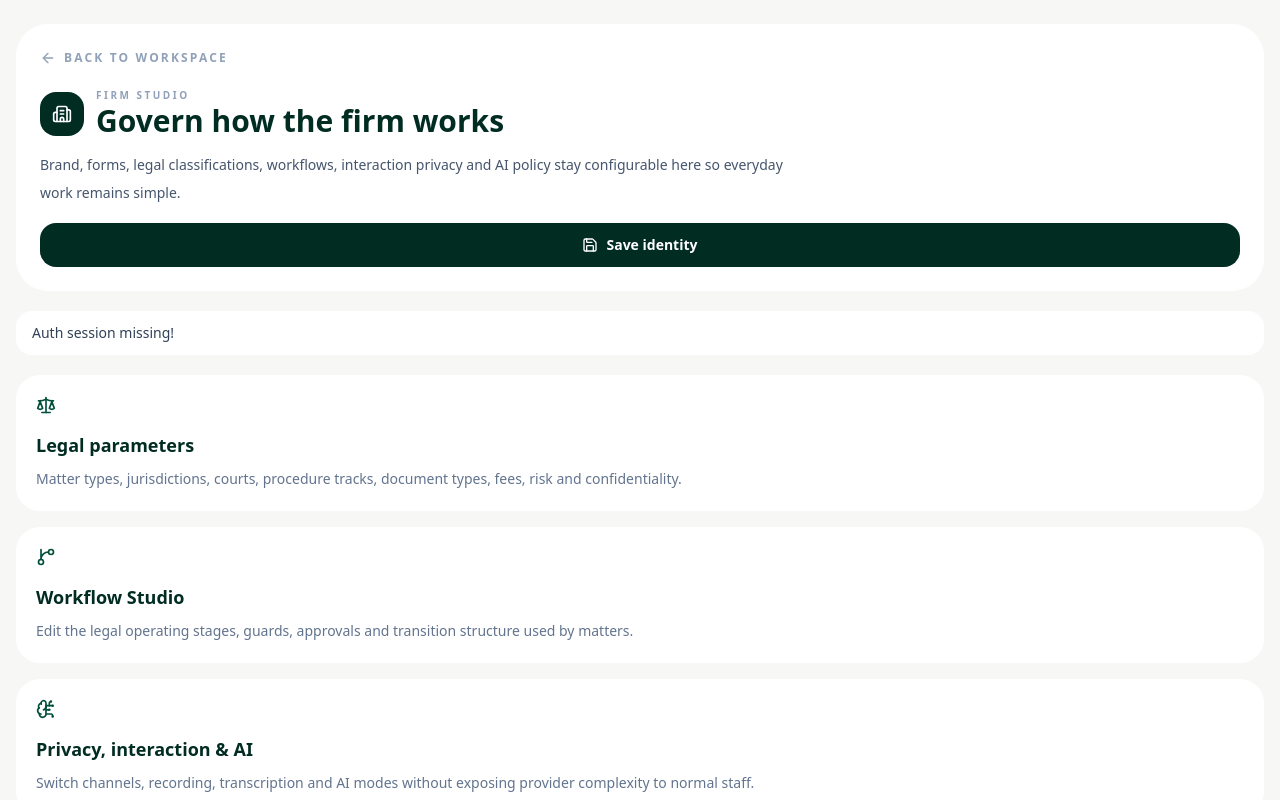
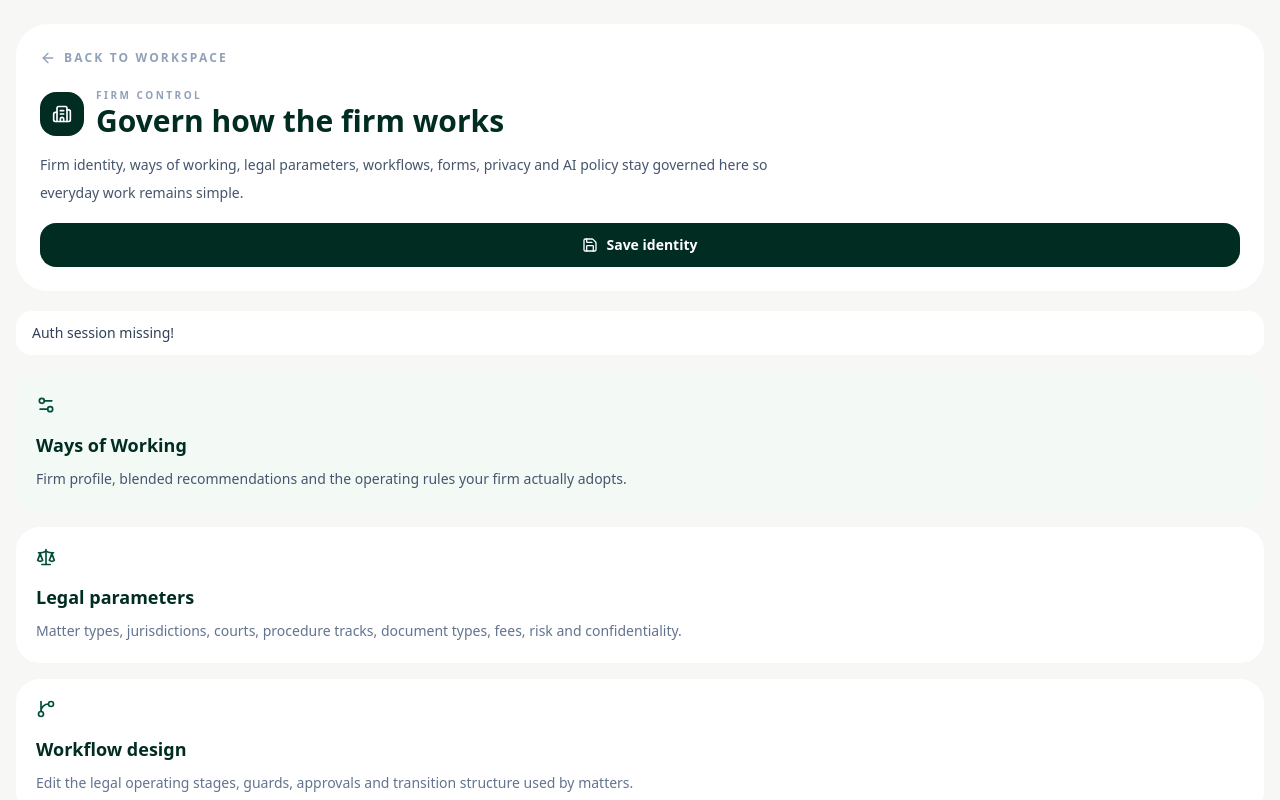
Before and after one commit to Lasana10/TSIDEK-, a Next.js app: page /studio in a window 1280 px wide. Shown: the top 800 px of the page. Built offline with nearby package versions, Linux system fonts and the light colour scheme; no server answers.

Commit message:
refactor: make studio the firm control surface

```diff
--- a/src/app/studio/page.tsx
+++ b/src/app/studio/page.tsx
@@ -2,7 +2,7 @@
 
 import { useEffect, useMemo, useState } from "react";
 import Link from "next/link";
-import { ArrowLeft, BrainCircuit, Building2, Check, FileText, GitBranch, PackageCheck, Palette, Plus, Save, Scale, ShieldCheck, Sparkles, Upload } from "lucide-react";
+import { ArrowLeft, BrainCircuit, Building2, Check, FileText, GitBranch, PackageCheck, Palette, Plus, Save, Scale, Settings2, ShieldCheck, Sparkles, Upload } from "lucide-react";
 
 type Brand = {
   display_name?: string;
@@ -132,7 +132,7 @@ export default function FirmStudioPage() {
     } finally { setSaving(false); }
   }
 
-  if (loading) return <main className="min-h-screen bg-[#f7f8f6] p-6 text-slate-700">Loading firm studio…</main>;
+  if (loading) return <main className="min-h-screen bg-[#f7f8f6] p-6 text-slate-700">Loading firm control…</main>;
 
   return (
     <main className="min-h-screen bg-[#f7f8f6] px-4 py-6 text-slate-700 md:px-6 xl:px-8">
@@ -140,17 +140,17 @@ export default function FirmStudioPage() {
         <div className="flex flex-col gap-4 rounded-[2rem] border border-white bg-white p-6 shadow-sm lg:flex-row lg:items-center lg:justify-between">
           <div>
             <Link href="/workspace" className="inline-flex items-center gap-2 text-xs font-bold uppercase tracking-[0.18em] text-slate-400"><ArrowLeft className="h-4 w-4" /> Back to workspace</Link>
-            <div className="mt-4 flex items-center gap-3"><div className="rounded-2xl bg-emerald-950 p-3 text-white"><Building2 className="h-5 w-5" /></div><div><p className="text-[10px] font-black uppercase tracking-[0.25em] text-slate-400">Firm Studio</p><h1 className="text-3xl font-semibold text-emerald-950">Govern how the firm works</h1></div></div>
-            <p className="mt-3 max-w-3xl text-sm leading-7 text-slate-600">Brand, forms, legal classifications, workflows, interaction privacy and AI policy stay configurable here so everyday work remains simple.</p>
+            <div className="mt-4 flex items-center gap-3"><div className="rounded-2xl bg-emerald-950 p-3 text-white"><Building2 className="h-5 w-5" /></div><div><p className="text-[10px] font-black uppercase tracking-[0.25em] text-slate-400">Firm Control</p><h1 className="text-3xl font-semibold text-emerald-950">Govern how the firm works</h1></div></div>
+            <p className="mt-3 max-w-3xl text-sm leading-7 text-slate-600">Firm identity, ways of working, legal parameters, workflows, forms, privacy and AI policy stay governed here so everyday work remains simple.</p>
           </div>
           <button onClick={saveBrand} disabled={saving} className="inline-flex items-center justify-center gap-2 rounded-2xl bg-emerald-950 px-5 py-3 text-sm font-bold text-white disabled:opacity-50"><Save className="h-4 w-4" /> {saving ? "Saving…" : "Save identity"}</button>
         </div>
 
         {message && <div className="rounded-2xl border border-slate-200 bg-white px-4 py-3 text-sm">{message}</div>}
 
-        <section className="grid gap-4 md:grid-cols-3">
+        <section className="grid gap-4 md:grid-cols-2 xl:grid-cols-4"><Link href="/firm-control/ways-of-working" className="rounded-[1.5rem] border border-emerald-200 bg-emerald-50/40 p-5 shadow-sm transition hover:border-emerald-400"><Settings2 className="h-5 w-5 text-emerald-900"/><h2 className="mt-4 text-lg font-semibold text-emerald-950">Ways of Working</h2><p className="mt-2 text-sm leading-6 text-slate-600">Firm profile, blended recommendations and the operating rules your firm actually adopts.</p></Link>
           <Link href="/studio/legal-parameters" className="rounded-[1.5rem] border border-slate-200 bg-white p-5 shadow-sm transition hover:border-emerald-300"><Scale className="h-5 w-5 text-emerald-900"/><h2 className="mt-4 text-lg font-semibold text-emerald-950">Legal parameters</h2><p className="mt-2 text-sm leading-6 text-slate-500">Matter types, jurisdictions, courts, procedure tracks, document types, fees, risk and confidentiality.</p></Link>
-          <Link href="/studio/workflows" className="rounded-[1.5rem] border border-slate-200 bg-white p-5 shadow-sm transition hover:border-emerald-300"><GitBranch className="h-5 w-5 text-emerald-900"/><h2 className="mt-4 text-lg font-semibold text-emerald-950">Workflow Studio</h2><p className="mt-2 text-sm leading-6 text-slate-500">Edit the legal operating stages, guards, approvals and transition structure used by matters.</p></Link>
+          <Link href="/studio/workflows" className="rounded-[1.5rem] border border-slate-200 bg-white p-5 shadow-sm transition hover:border-emerald-300"><GitBranch className="h-5 w-5 text-emerald-900"/><h2 className="mt-4 text-lg font-semibold text-emerald-950">Workflow design</h2><p className="mt-2 text-sm leading-6 text-slate-500">Edit the legal operating stages, guards, approvals and transition structure used by matters.</p></Link>
           <Link href="/studio/operations" className="rounded-[1.5rem] border border-slate-200 bg-white p-5 shadow-sm transition hover:border-emerald-300"><BrainCircuit className="h-5 w-5 text-emerald-900"/><h2 className="mt-4 text-lg font-semibold text-emerald-950">Privacy, interaction & AI</h2><p className="mt-2 text-sm leading-6 text-slate-500">Switch channels, recording, transcription and AI modes without exposing provider complexity to normal staff.</p></Link>
         </section>
 
@@ -200,7 +200,7 @@ export default function FirmStudioPage() {
             </div>
 
             <div className="rounded-[1.8rem] border border-slate-200 bg-white p-5">
-              <div className="flex items-center gap-3"><Sparkles className="h-5 w-5 text-emerald-900" /><div><p className="text-[10px] font-black uppercase tracking-[0.22em] text-slate-400">Form Studio</p><h2 className="text-xl font-semibold text-emerald-950">Firm-controlled forms</h2></div></div>
+              <div className="flex items-center gap-3"><Sparkles className="h-5 w-5 text-emerald-900" /><div><p className="text-[10px] font-black uppercase tracking-[0.22em] text-slate-400">Forms</p><h2 className="text-xl font-semibold text-emerald-950">Firm-controlled forms</h2></div></div>
               <div className="mt-5 grid gap-3 md:grid-cols-[1fr_180px_auto]"><input className={inputClass} value={newFormName} onChange={(e) => setNewFormName(e.target.value)} placeholder="e.g. Client KYC Review" /><select className={inputClass} value={newFormModule} onChange={(e) => setNewFormModule(e.target.value)}><option value="intake">Intake</option><option value="kyc">KYC</option><option value="conflict">Conflict</option><option value="engagement">Engagement</option><option value="matter">Matter</option><option value="finance">Finance</option><option value="closure">Closure</option></select><button onClick={createForm} disabled={!newFormName.trim() || saving} className="inline-flex items-center justify-center gap-2 rounded-2xl border border-emerald-950 px-4 py-3 text-sm font-bold text-emerald-950"><Plus className="h-4 w-4" /> Add</button></div>
               <div className="mt-5 space-y-3">{forms.length === 0 ? <div className="rounded-2xl border border-dashed border-slate-300 p-5 text-sm text-slate-500">No custom forms yet. Create the firm&apos;s first controlled form above.</div> : forms.map((form) => <Link key={form.id} href={`/studio/forms/${form.id}`} className="flex items-center justify-between gap-4 rounded-2xl border border-slate-200 p-4 transition hover:border-emerald-300"><div><p className="text-sm font-bold text-slate-800">{form.name}</p><p className="mt-1 text-xs text-slate-500">{form.module} · v{form.version} · {form.form_key}</p></div><span className="rounded-full bg-slate-100 px-3 py-1 text-[10px] font-black uppercase tracking-[0.16em] text-slate-600">{form.status}</span></Link>)}</div>
             </div>
```
